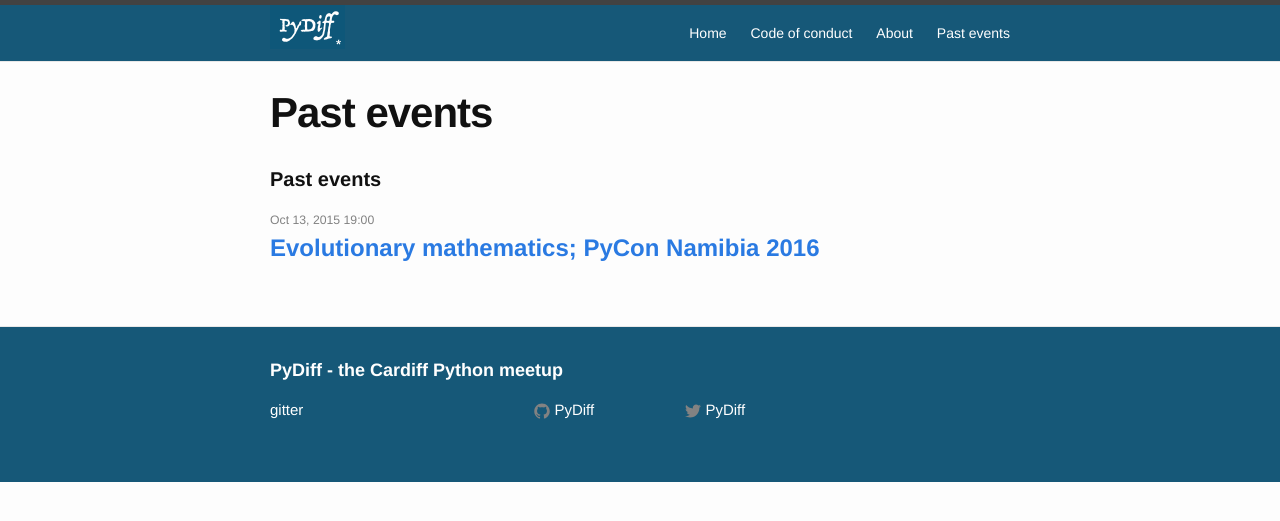
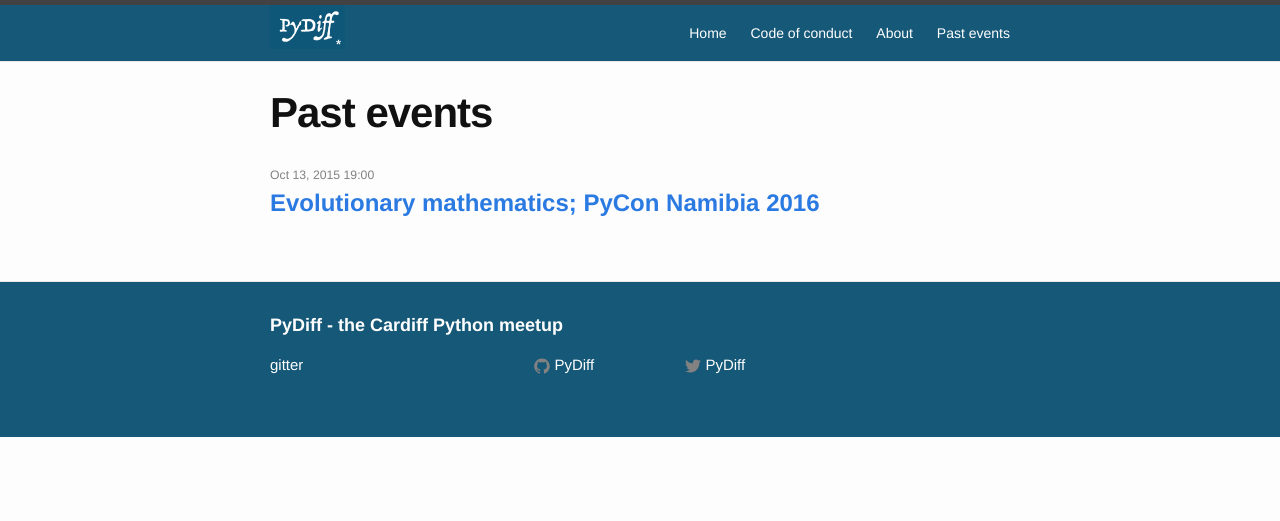
Before and after one commit to PyDiff/PyDiff.github.io, a Jekyll site: the page built from past.html, in a window 1280 px wide. Shown: the top 521 px of the page. Built offline with Jekyll 4.4.1, drawn with Linux system fonts in a browser that asks for light colours.

Commit message:
Removing redundant header

```diff
--- a/past.html
+++ b/past.html
@@ -6,7 +6,6 @@ order: 50
 ---
 
 <div class="home">
-  <h1 class="page-heading">Past events</h1>
 
   {% capture current_date %} {{ 'now' | date: '%s'}} {% endcapture %}
 
```
